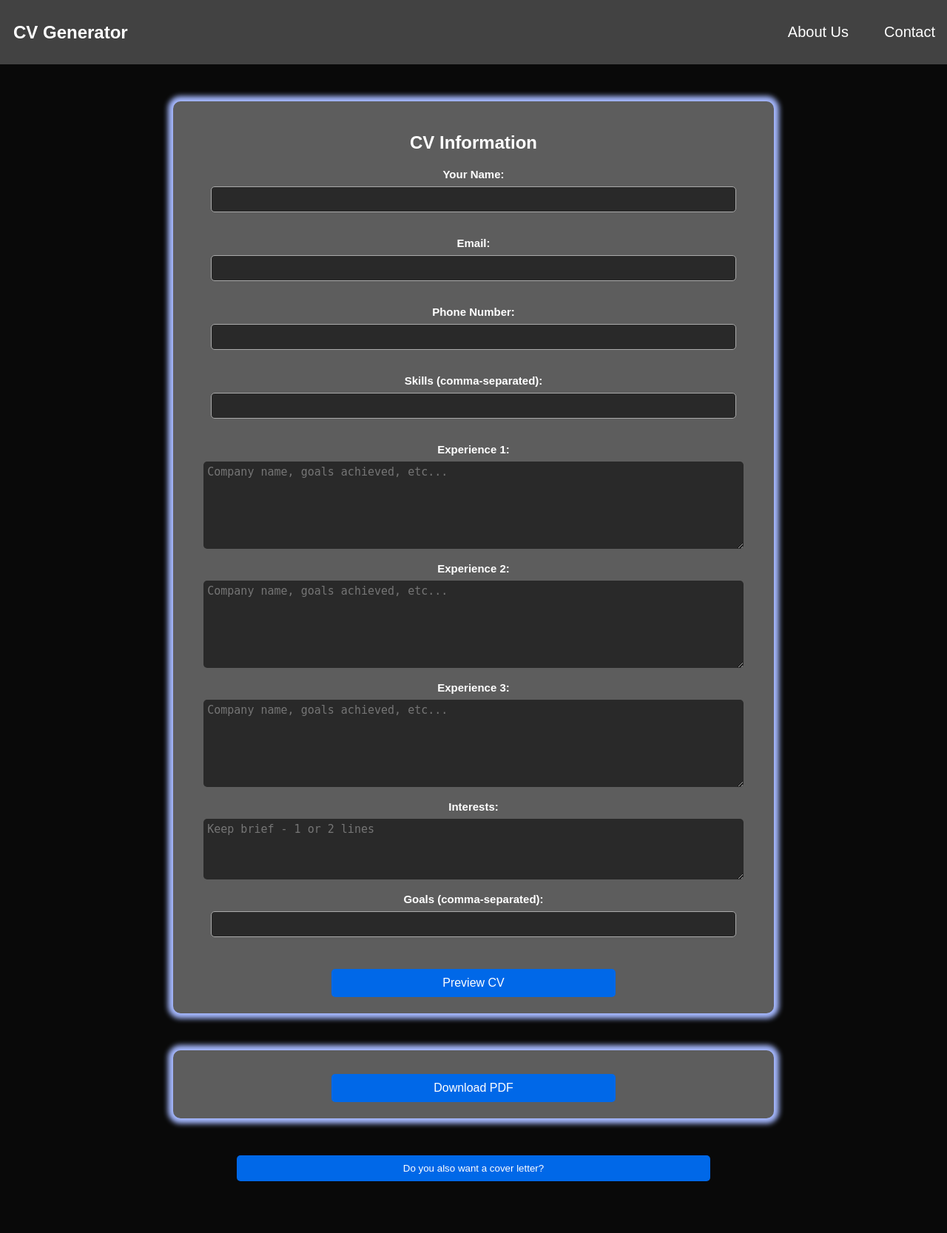
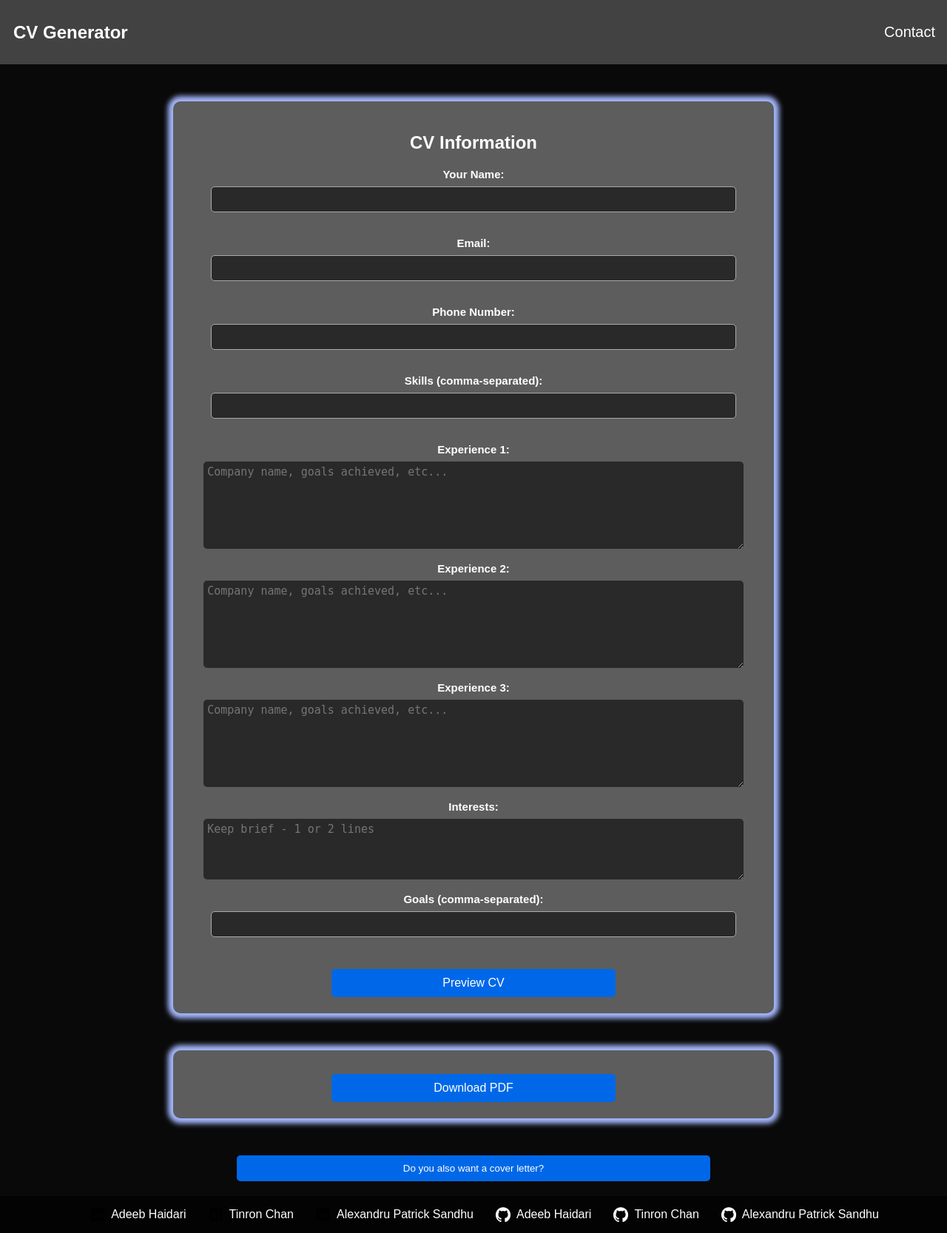
Before and after one commit to w-eikov/cv-builder, a Flask app: page /form in a window 1280 px wide. Shown: the whole page at 74% size. Before the commit the page ends 1597 px from the top, so only its background shows below. Run offline with Flask 3, Linux system fonts and the light colour scheme.

Commit message:
Got rid of about us page and added a little footer instead. Also got rid of some redundant css code for index.html

```diff
--- a/main/app.py
+++ b/main/app.py
@@ -1,4 +1,4 @@
-from flask import Flask, request, render_template, send_file, send_from_directory
+from flask import Flask, request, render_template, send_file
 import pdfkit
 import tempfile
 import os
@@ -15,8 +15,9 @@ pdf_config = pdfkit.configuration(wkhtmltopdf=WKHTMLTOPDF_PATH)
 def index():
     return render_template("index.html")
 
-
-
+@app.route("/index.html")
+def go_back_to_index():
+    return render_template("/index.html")
 
 @app.route("/form", methods=["GET", "POST"])
 def form():
--- a/main/static/styles.css
+++ b/main/static/styles.css
@@ -2,7 +2,6 @@ body {
   font-family:Arial, Helvetica, sans-serif;
   margin:0;
   padding:0;
-  align-items:center;
 }
 
 #form-body {
@@ -11,6 +10,7 @@ body {
 
 #index-body{
   display:flex;
+  flex-direction:column;
   justify-content:center;
   align-items:center;
   min-height:100vh;
@@ -18,20 +18,20 @@ body {
   margin-right:100px;
 }
 
-#index-video {
+.video {
   position:fixed;
   min-width:100%;
   min-height:100%;
+  z-index:-1;
 }
 
 #index-contents {
-  flex:1;
+  margin-top:20%;
   justify-content:center;
   align-items:center;
   color:white;
   text-align:center;
   padding:20px 20px;
-  background:linear-gradient(135deg, rgba(255,255,255,.0), rgba(255,255,255,0));
   backdrop-filter:blur(15px);
   -webkit-backdrop-filter: blur(15px);
   border-radius:20px;
@@ -231,3 +231,60 @@ form textarea {
 .cv-section p {
   margin: 0;
 }
+
+main{
+  flex:1;
+}
+
+#statement-contents{
+  display:flex;
+  flex-direction:row;
+  justify-content:center;
+  align-items:center;
+}
+
+#statement-contents > div{
+  display:flex;
+  background-color:red;
+  justify-content:center;
+  align-content:center;
+  width:100px;
+  height:100px;
+}
+
+footer {
+  width: 100vw;
+  background: rgba(0,0,0,0.7);
+  color: white;
+  padding: 15px;
+  text-align: center;
+  margin-top:auto;
+}
+
+.footer-links {
+  display: flex;
+  flex-wrap: wrap;
+  justify-content: center;
+  gap: 15px 30px;
+}
+
+.footer-links div {
+  display: flex;
+  align-items: center;
+  gap: 8px;
+}
+
+footer img {
+  width: 20px;
+  height: 20px;
+}
+
+footer a {
+  color: white;
+  text-decoration: none;
+  transition: color 0.3s ease;
+}
+
+footer a:hover {
+  color: #f84f4f;
+}
--- a/main/templates/cover_letter_template.html
+++ b/main/templates/cover_letter_template.html
@@ -1,7 +1,7 @@
 <!DOCTYPE html>
 <html>
 <head>
-    <link rel="stylesheet" href="{{ url_for('static', filename='styles.css') }}">
+    <link rel="stylesheet" href="{{ url_for('static', filename='/styles.css') }}">
     <meta charset="UTF-8">
     <title>Cover Letter</title>
     <style>
--- a/main/templates/cv_template.html
+++ b/main/templates/cv_template.html
@@ -3,7 +3,7 @@
 <head>
     <meta charset="UTF-8">
     <title>My CV</title>
-    <link rel="stylesheet" href="{{ url_for('static', filename='styles.css') }}">
+    <link rel="stylesheet" href="{{ url_for('static', filename='/styles.css') }}">
 
 </head>
 
--- a/main/templates/form.html
+++ b/main/templates/form.html
@@ -9,10 +9,9 @@
 <body id='form-body'>
 
     <nav>
-        <div class="logo"><a href="">CV Generator</a></div>
+        <div class="logo"><a href="index.html">CV Generator</a></div>
 
         <ul class="nav-links">
-            <li><a href="about-us.html">About Us</a></li>
             <li><a href="">Contact</a></li>
         </ul>
     </nav>
@@ -136,6 +135,36 @@
     </div>
 
 
+    <footer>
+        <div class="footer-links">
+            <div>
+                <img src="{{ url_for('static', filename='linkedin-logo.png') }}" alt="LinkedIn">
+                <a href="https://www.linkedin.com/in/adeeb-haidari-4607b0326" target="_blank">Adeeb Haidari</a>
+            </div>
+            <div>
+                <img src="{{ url_for('static', filename='linkedin-logo.png') }}" alt="LinkedIn">
+                <a href="#">Tinron Chan</a>
+            </div>
+            <div>
+                <img src="{{ url_for('static', filename='linkedin-logo.png') }}" alt="LinkedIn">
+                <a href="#">Alexandru Patrick Sandhu</a>
+            </div>
+            <div>
+                <img src="{{ url_for('static', filename='github-logo.png') }}" alt="GitHub">
+                <a href="https://github.com/Link101010" target="_blank">Adeeb Haidari</a>
+            </div>
+            <div>
+                <img src="{{ url_for('static', filename='github-logo.png') }}" alt="GitHub">
+                <a href="https://github.com/w-eikov" target="_blank">Tinron Chan</a>
+            </div>
+            <div>
+                <img src="{{ url_for('static', filename='github-logo.png') }}" alt="GitHub">
+                <a href="https://github.com/LudwigV7" target="_blank">Alexandru Patrick Sandhu</a>
+            </div>
+        </div>
+    </footer>
+
+
     <script>
         function populateDownloadFields() {
             // Copy values from input fields in the first form to hidden fields in the download form
```
Also changed, not shown: main/templates/index.html (+37 -6 lines), main/static/adeeb_github.png (added), main/static/github-logo.png (added), main/static/linkedin-logo.png (added), main/static/patrick_github.png (added), main/static/tinron_github.png (added).
